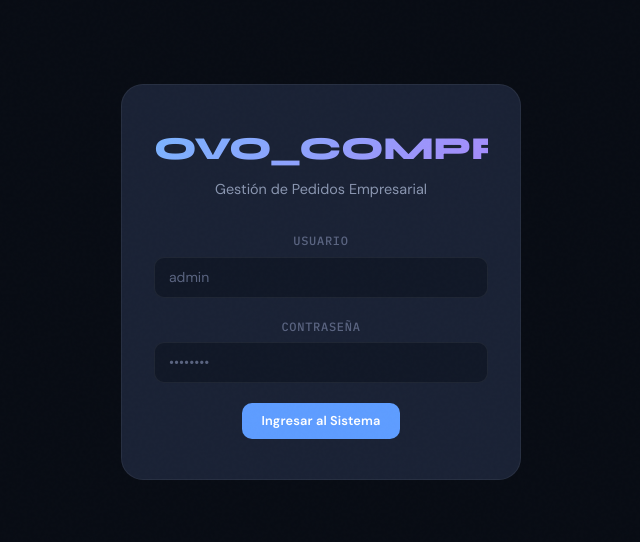
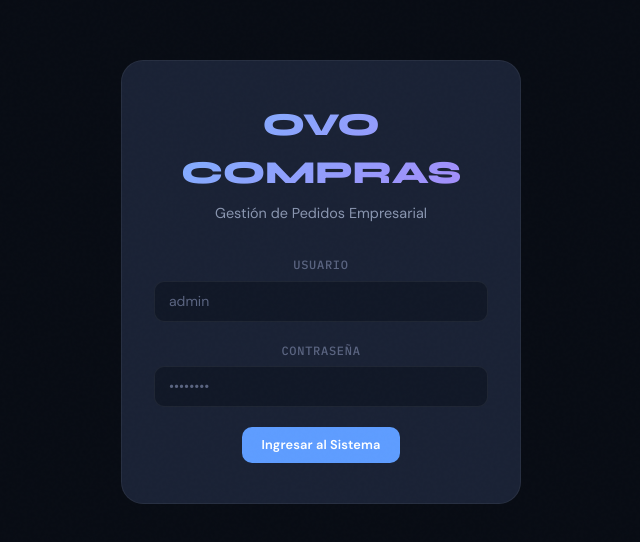
Before and after one commit to maro9183/OVO_COMPRAS, a website: page public/index.html in a window 1280 px wide. Shown: the part 118-660 px from the top of the page, without its empty margins (319-959 px from the left). Drawn offline with Linux system fonts and the light colour scheme.

Commit message:
feat: add login page with authentication form structure

```diff
--- a/public/index.html
+++ b/public/index.html
@@ -1,15 +1,17 @@
 <!DOCTYPE html>
 <html lang="es">
+
 <head>
   <meta charset="UTF-8">
   <meta name="viewport" content="width=device-width, initial-scale=1.0">
   <title>Login - OVO_COMPRAS</title>
   <link rel="stylesheet" href="css/style.css">
 </head>
+
 <body>
   <div class="login-container">
     <div class="glass-panel login-box">
-      <h1>OVO_COMPRAS</h1>
+      <h1>OVO COMPRAS</h1>
       <p>Gestión de Pedidos Empresarial</p>
 
       <form id="login-form">
@@ -28,4 +30,5 @@
   </div>
   <script src="js/app.js"></script>
 </body>
+
 </html>
```
